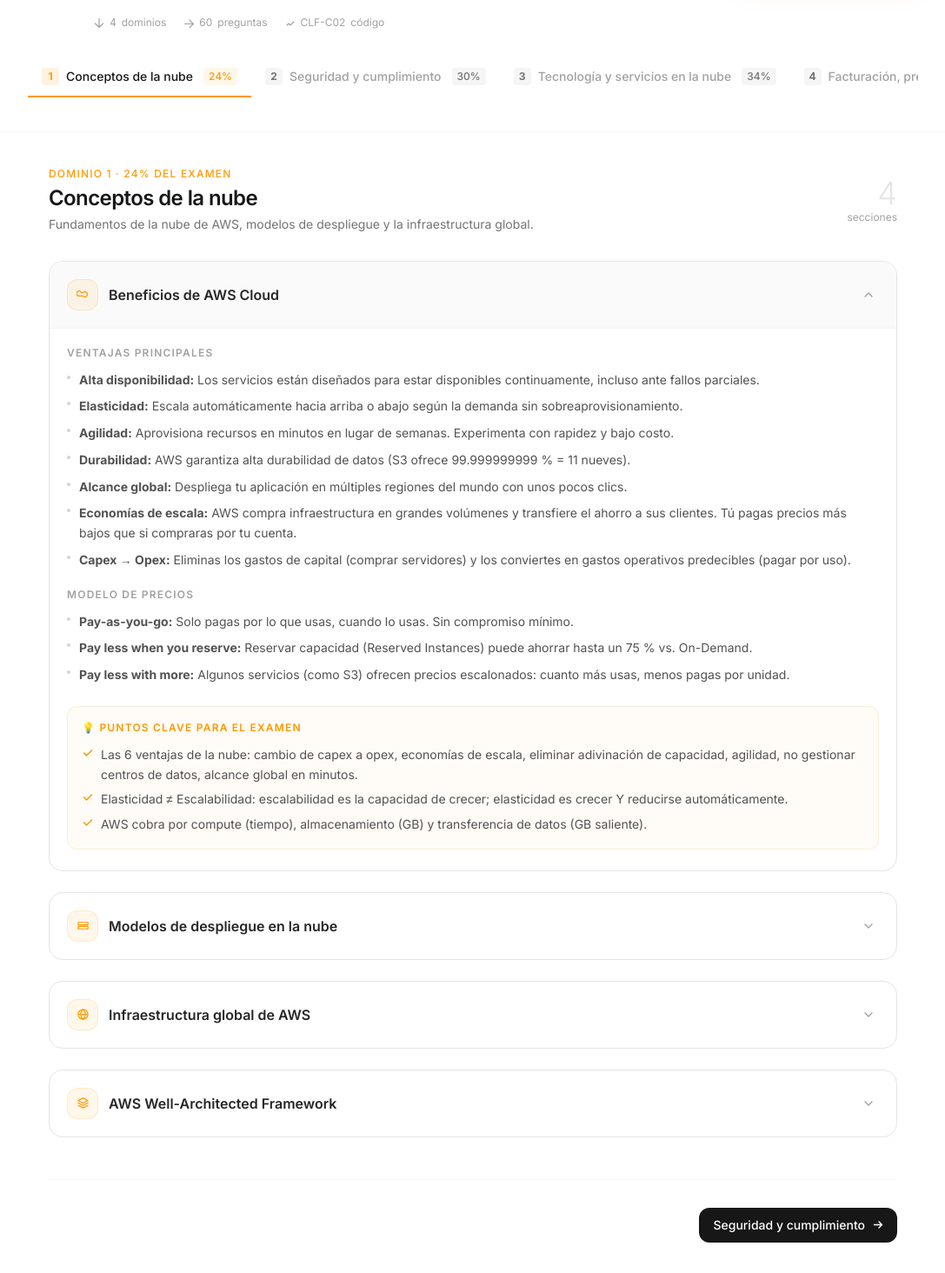
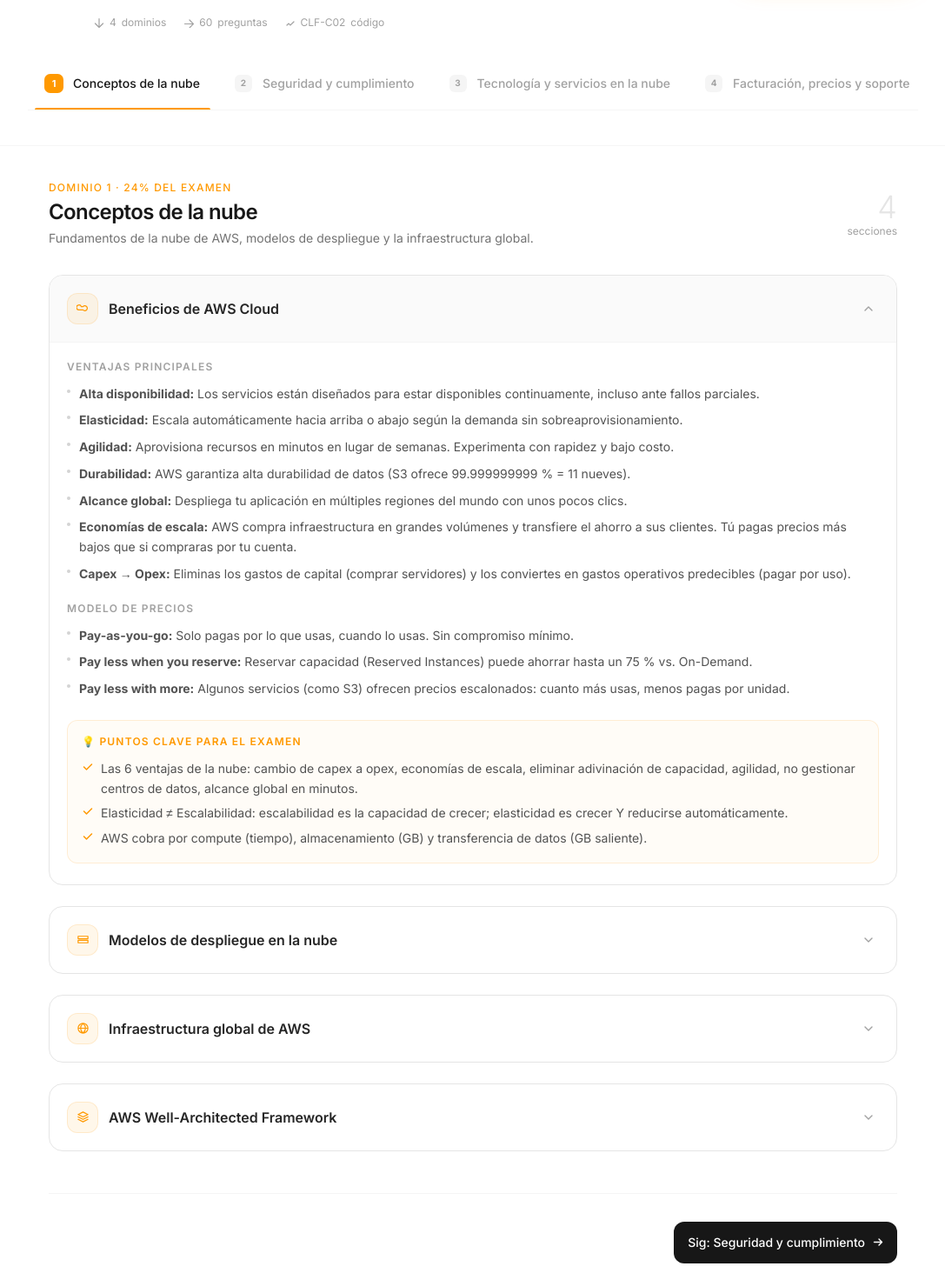
Before and after one commit to carloscdev/cloudpath, a Vue app: page /course/aws-cloud-practitioner in a window 1280 px wide. Shown: the part 306-1770 px from the top of the page at 87% size, without its empty margins (96-1183 px from the left). Built offline with nearby package versions, Linux system fonts and the light colour scheme.

Commit message:
fix section nav

```diff
--- a/src/views/CourseView.vue
+++ b/src/views/CourseView.vue
@@ -82,37 +82,40 @@
           </div>
         </div>
 
-        <!-- Domain tabs -->
-        <div class="flex gap-0 mt-8 overflow-x-auto -mb-px scrollbar-hide">
-          <button v-for="domain in courseContent.domains" :key="domain.id" @click="activeDomain = domain.id"
-            class="flex items-center gap-2 px-4 py-3 text-sm font-medium whitespace-nowrap border-b-2 shrink-0 transition-all duration-300"
+        <!-- Domain tabs navigation -->
+        <div
+          ref="scrollContainer"
+          class="flex overflow-x-auto items-center gap-0 mt-8 border-b border-neutral-100 dark:border-neutral-800 custom-scrollbar cursor-grab active:cursor-grabbing select-none outline-none [-webkit-tap-highlight-color:transparent]"
+          @mousedown="startDragging"
+          @mouseleave="stopDragging"
+          @mouseup="stopDragging"
+          @mousemove="moveDragging"
+        >
+          <button
+            v-for="domain in courseContent.domains"
+            :key="domain.id"
+            @click="handleTabClick(domain.id)"
+            class="relative flex items-center gap-3 px-5 py-5 text-sm font-medium transition-all duration-300 shrink-0 pointer-events-auto outline-none focus:outline-none"
             :class="activeDomain === domain.id
-              ? 'border-neutral-900 dark:border-white text-neutral-900 dark:text-white'
-              : 'border-transparent text-neutral-400 dark:text-neutral-50 hover:text-neutral-600 dark:hover:text-neutral-400 hover:border-neutral-200 dark:hover:border-neutral-700'"
-            :style="activeDomain === domain.id ? `border-color: ${courseInfo.color}` : ''">
-            <span class="w-5 h-5 rounded flex items-center justify-center text-xs font-bold"
-              :style="activeDomain === domain.id ? `background-color: ${courseInfo.color}20; color: ${courseInfo.color}` : 'background-color: #f5f5f5; color: #737373;'">
+              ? 'text-neutral-900 dark:text-white'
+              : 'text-neutral-400 dark:text-neutral-500 hover:text-neutral-700 dark:hover:text-neutral-300'"
+          >
+            <span class="w-5 h-5 rounded-md flex items-center justify-center text-[10px] font-bold transition-all duration-300"
+              :style="activeDomain === domain.id
+                ? `background-color: ${courseInfo.color}; color: white; transform: scale(1.1);`
+                : ''"
+              :class="activeDomain !== domain.id ? 'bg-neutral-100 dark:bg-neutral-900 text-neutral-400 dark:text-neutral-600' : ''"
+            >
               {{ domain.number }}
             </span>
-            {{ domain.title }}
-            <span class="hidden sm:inline-block text-xs px-1.5 py-0.5 rounded font-medium ml-1"
-              :style="activeDomain === domain.id ? `background-color: ${courseInfo.color}15; color: ${courseInfo.color}` : 'background-color: #f5f5f5; color: #737373;'">
-              {{ domain.weight }}%
-            </span>
-          </button>
-          <!-- Exam tab -->
-          <button @click="activeDomain = 'exam'"
-            class="flex items-center gap-2 px-4 py-3 text-sm font-medium whitespace-nowrap border-b-2 shrink-0"
-            :class="activeDomain === 'exam'
-              ? 'border-neutral-900 dark:border-white text-neutral-900 dark:text-white'
-              : 'border-transparent text-neutral-400 dark:text-neutral-500 hover:text-neutral-600 dark:hover:text-neutral-400 hover:border-neutral-200 dark:hover:border-neutral-700'"
-            :style="activeDomain === 'exam' ? `border-color: ${courseInfo.color}` : ''">
-            <svg width="14" height="14" viewBox="0 0 14 14" fill="none" xmlns="http://www.w3.org/2000/svg">
-              <path
-                d="M7 2a5 5 0 1 0 0 10A5 5 0 0 0 7 2Zm0 0v2m0 6v2M2 7H0m14 0h-2M3.5 3.5 2 2m10 10-1.5-1.5M3.5 10.5 2 12M12 2l-1.5 1.5"
-                stroke="currentColor" stroke-width="1.2" stroke-linecap="round" />
-            </svg>
-            Examen
+            <span class="whitespace-nowrap">{{ domain.title }}</span>
+
+            <!-- Underline indicator for active tab -->
+            <div
+              v-if="activeDomain === domain.id"
+              class="absolute bottom-0 left-0 right-0 h-0.5 z-10 mx-2 rounded-t-full"
+              :style="{ backgroundColor: courseInfo.color }">
+            </div>
           </button>
         </div>
       </div>
@@ -184,29 +187,30 @@
 
       <!-- Bottom navigation between domains -->
       <div v-if="activeDomain !== 'exam'"
-        class="flex justify-between items-center mt-12 pt-8 border-t border-neutral-100 dark:border-neutral-800">
+        class="flex flex-col-reverse sm:flex-row justify-between items-stretch sm:items-center gap-4 mt-12 pt-8 border-t border-neutral-100 dark:border-neutral-800">
         <button v-if="prevDomain" @click="activeDomain = prevDomain.id"
-          class="flex items-center gap-2 px-4 py-2.5 rounded-xl text-sm font-medium border border-neutral-200 dark:border-neutral-800 text-neutral-600 dark:text-neutral-400 hover:bg-neutral-50 dark:hover:bg-neutral-900 active:scale-95 transition-all">
+          class="flex items-center justify-center gap-2 px-4 py-3.5 rounded-xl text-sm font-medium border border-neutral-200 dark:border-neutral-800 text-neutral-600 dark:text-neutral-400 hover:bg-neutral-50 dark:hover:bg-neutral-900 active:scale-95 transition-all">
           <svg width="13" height="13" viewBox="0 0 13 13" fill="none">
             <path d="M10.5 6.5h-8M5 3 1.5 6.5 5 10" stroke="currentColor" stroke-width="1.4" stroke-linecap="round"
               stroke-linejoin="round" />
           </svg>
-          {{ prevDomain.title }}
+          <span class="truncate">{{ prevDomain.title }}</span>
         </button>
-        <span v-else></span>
+        <span v-else class="hidden sm:block"></span>
+
         <button v-if="nextDomain" @click="activeDomain = nextDomain.id"
-          class="flex items-center gap-2 px-4 py-2.5 rounded-xl text-sm font-medium bg-neutral-900 dark:bg-white text-white dark:text-neutral-900 hover:bg-neutral-700 dark:hover:bg-neutral-100 active:scale-95 transition-all">
-          {{ nextDomain.title }}
-          <svg width="13" height="13" viewBox="0 0 13 13" fill="none">
+          class="flex items-center justify-center gap-2 px-4 py-3.5 rounded-xl text-sm font-medium bg-neutral-900 dark:bg-white text-white dark:text-neutral-900 hover:bg-neutral-700 dark:hover:bg-neutral-100 active:scale-95 transition-all">
+          <span class="truncate text-center">Sig: {{ nextDomain.title }}</span>
+          <svg width="13" height="13" viewBox="0 0 13 13" fill="none" class="shrink-0">
             <path d="M2.5 6.5h8M8 3l3.5 3.5L8 10" stroke="currentColor" stroke-width="1.4" stroke-linecap="round"
               stroke-linejoin="round" />
           </svg>
         </button>
         <button v-else @click="activeDomain = 'exam'"
-          class="flex items-center gap-2 px-4 py-2.5 rounded-xl text-sm font-medium text-white hover:opacity-90 active:scale-95 transition-all"
+          class="flex items-center justify-center gap-2 px-4 py-3.5 rounded-xl text-sm font-medium text-white hover:opacity-90 active:scale-95 transition-all"
           :style="{ backgroundColor: courseInfo.color }">
-          Ir al examen
-          <svg width="13" height="13" viewBox="0 0 13 13" fill="none">
+          Finalizar y dar examen
+          <svg width="13" height="13" viewBox="0 0 13 13" fill="none" class="shrink-0">
             <path d="M2.5 6.5h8M8 3l3.5 3.5L8 10" stroke="currentColor" stroke-width="1.4" stroke-linecap="round"
               stroke-linejoin="round" />
           </svg>
@@ -245,6 +249,38 @@
 const courseContent = ref(null)
 const examData = ref(null)
 const activeDomain = ref('')
+const scrollContainer = ref(null)
+
+// Drag to scroll logic
+let isDown = false
+let isDragging = false
+let startX
+let scrollLeft
+
+function startDragging(e) {
+  isDown = true
+  isDragging = false
+  startX = e.pageX - scrollContainer.value.offsetLeft
+  scrollLeft = scrollContainer.value.scrollLeft
+}
+
+function stopDragging() {
+  isDown = false
+}
+
+function moveDragging(e) {
+  if (!isDown) return
+  e.preventDefault()
+  const x = e.pageX - scrollContainer.value.offsetLeft
+  const walk = (x - startX) * 1.5
+  if (Math.abs(walk) > 5) isDragging = true
+  scrollContainer.value.scrollLeft = scrollLeft - walk
+}
+
+function handleTabClick(domainId) {
+  if (isDragging) return
+  activeDomain.value = domainId
+}
 
 async function loadCourse() {
   loading.value = true
@@ -313,12 +349,35 @@
   transform: translateY(-4px);
 }
 
-.scrollbar-hide::-webkit-scrollbar {
+.custom-scrollbar::-webkit-scrollbar {
   display: none;
 }
 
-.scrollbar-hide {
+.custom-scrollbar {
   -ms-overflow-style: none;
   scrollbar-width: none;
 }
+
+@media (min-width: 1024px) {
+  .custom-scrollbar::-webkit-scrollbar {
+    display: block;
+    height: 4px;
+  }
+  .custom-scrollbar::-webkit-scrollbar-track {
+    background: transparent;
+  }
+  .custom-scrollbar::-webkit-scrollbar-thumb {
+    background: #e5e5e5;
+    border-radius: 10px;
+  }
+  .dark .custom-scrollbar::-webkit-scrollbar-thumb {
+    background: #262626;
+  }
+  .custom-scrollbar::-webkit-scrollbar-thumb:hover {
+    background: #d4d4d4;
+  }
+  .dark .custom-scrollbar::-webkit-scrollbar-thumb:hover {
+    background: #404040;
+  }
+}
 </style>
```
